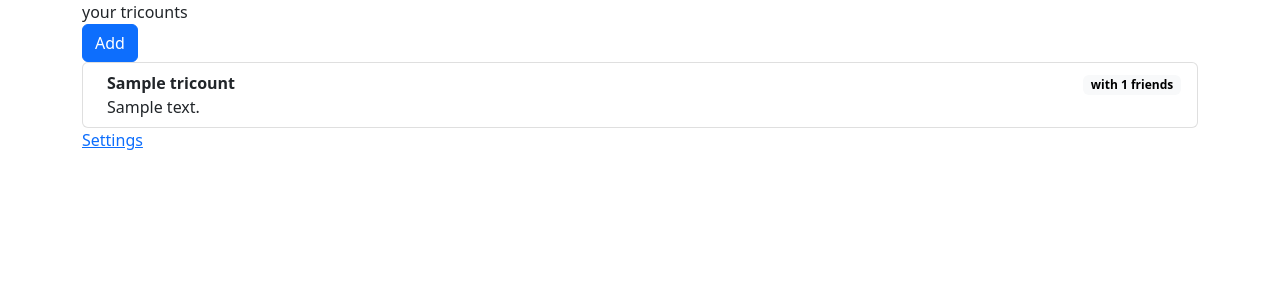
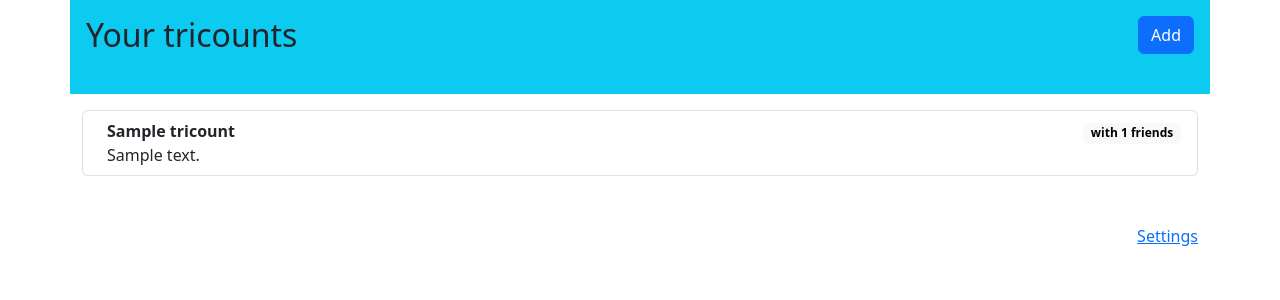
Before and after one commit to senolkacar/PRWB-2223, a PHP site: the page made by view/view_list_tricount.php in a window 1280 px wide. Shown: the top 300 px of the page. Run offline with PHP 8.4, Linux system fonts and the light colour scheme; the template is opened without the code that fills it: most values are stand-ins (such as "Sample title", 1, 10 or a date in 2020); some libraries are stand-ins or nearby versions.

Commit message:
feat(list ticount):add css

```diff
--- a/view/view_list_tricount.php
+++ b/view/view_list_tricount.php
@@ -5,16 +5,22 @@
         <title>your tricounts</title>
         <base href="<?= $web_root ?>"/>
         <meta name="viewport" content="width=device-width, initial-scale=1.0">
+        <link rel="stylesheet" href="path/to/font-awesome/css/font-awesome.min.css">
         <link href="https://cdn.jsdelivr.net/npm/bootstrap@5.2.3/dist/css/bootstrap.min.css" rel="stylesheet"
         integrity="sha384-rbsA2VBKQhggwzxH7pPCaAqO46MgnOM80zW1RWuH61DGLwZJEdK2Kadq2F9CUG65" crossorigin="anonymous">
 
 
     </head>
-    <body class="container">
-        <div class="title">your tricounts </div>
-        <a href="tricount/add_tricount"><button type="button" class="btn btn-primary btn-block,sticky-sm-top">Add</button></a>
+    <body >
+        <div  class="container p-3 mb-3 bg-info text-dark">
+            <div class="d-flex justify-content-between mb-3">
+                <div class="h2">Your tricounts </div>
+                <a href="tricount/add_tricount"><button type="button"
+                class="btn btn-primary btn-block,sticky-sm-top,">Add</button></a>
+            </div>
+        </div>
 
-        <div class="main">
+        <div class="container-sm">
             <ul class="list-group">
             <?php foreach ($tricounts as $tricount):  ?>
 
@@ -44,7 +50,15 @@
                 </li>
             </ul>
         </div>
-        <a href="user/settings">Settings</a>
+
+        <br><br>
+        <div class="container-sm">
+        <a href="user/settings" class="float-end"> Settings
+        <i class="bi bi-gear-fill"></i>
+        </a>
+        </div>
+
+
 
 
 
```
